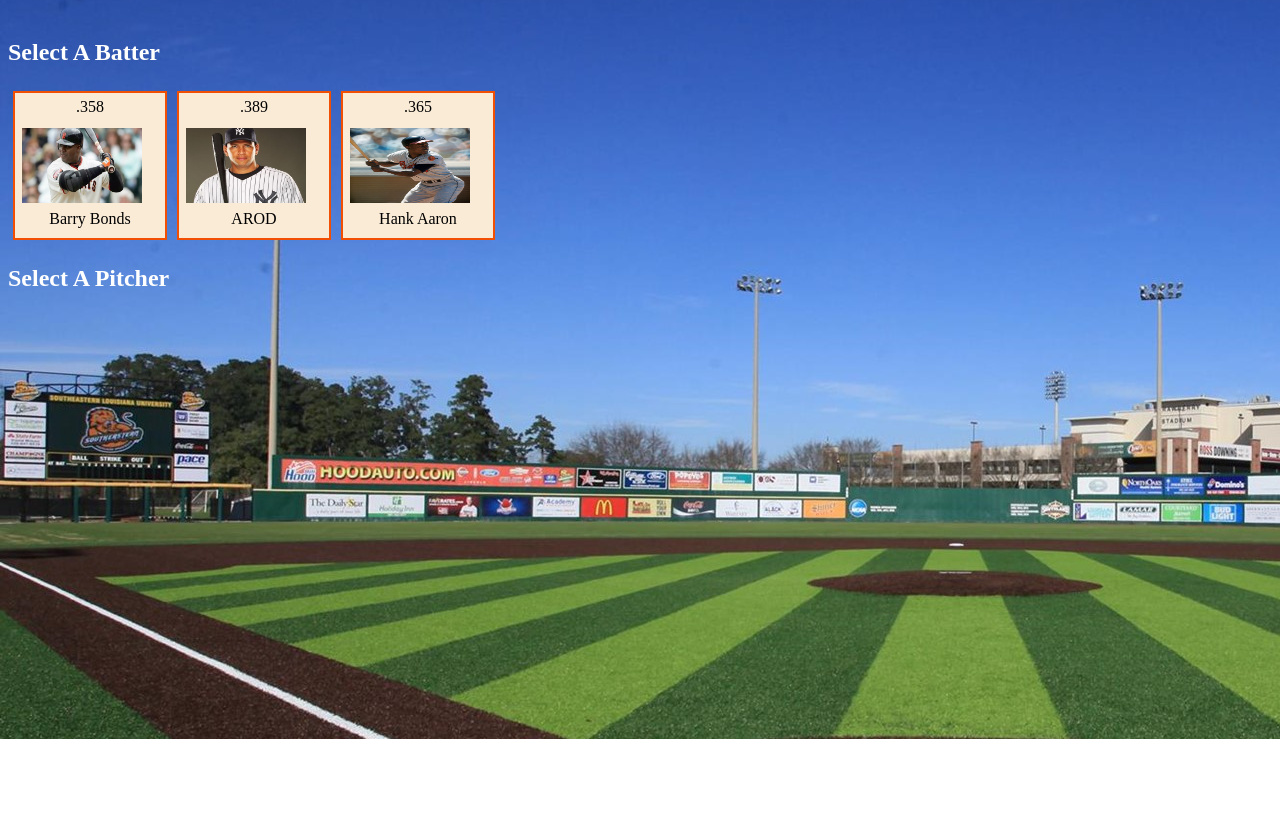
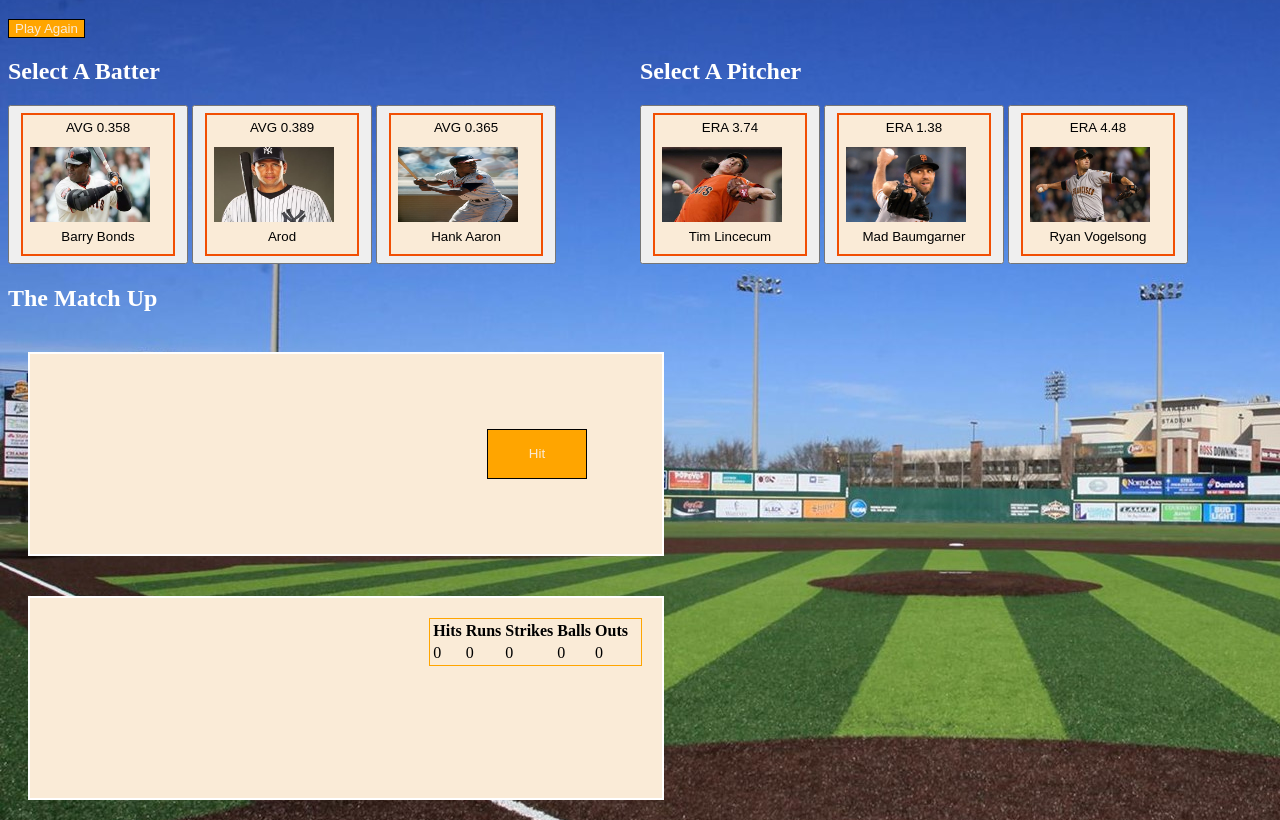
Before and after one commit to beccyv11/rpg_baseball, a plain HTML site: page index.html in a window 1280 px wide. Shown: the part 61-881 px from the top of the page. Before the commit the page ends 800 px from the top, so only its background shows below. Drawn offline with nearby package versions, Linux system fonts and the light colour scheme.

Commit message:
chnages to js and html to make game have randomization

```diff
--- a/assets/css/style.css
+++ b/assets/css/style.css
@@ -5,6 +5,12 @@
     display: table;
     clear: both;
   }
+
+.reset {
+   color: antiquewhite;
+    background-color: orange;
+    border: solid 1px black;
+}
 
 img {
     width: 120px;
@@ -43,10 +49,54 @@
 
 .column1 {
     float: left;
-    width: 100%;
+    width: 50%;
   }
 
 .column2 {
     float: left;
     width: 50%;
   }
+
+  #playfieldB {
+    width: 50%;
+    height: 200px;
+    border: 2px solid white;
+    float:left;
+    margin: 20px;
+    background-color: antiquewhite;
+    float: left;
+  }
+  #playfieldP {
+    width: 50%;
+    height: 200px;
+    border: 2px solid white;
+    float:left;
+    margin: 20px;
+    background-color: antiquewhite;
+    float: left;
+  }
+
+  #hit {
+    margin: 75px;
+    color: antiquewhite;
+    background-color: orange;
+    border: solid 1px black;
+    float: right;
+    height: 50px;
+    width: 100px;
+  }
+
+  h3 {
+      float: right;
+      margin: 15px;
+      font-size: 12px;
+      text-align: center;
+      padding-right: 20px;
+  }
+
+  table {
+      float: right;
+      margin: 20px;
+      padding-right: 10px;
+      border: solid 1px orange;
+  }
--- a/assets/javascript/game.js
+++ b/assets/javascript/game.js
@@ -0,0 +1,93 @@
+//On page load show all player choicese in intial position with starting desc and health
+
+
+$(document).ready(function(){
+    $(".char-b").html("<div class='char'><div class='health'>AVG 0.358</div><img src='././assets/images/barry.jpg'><div class='desc'>Barry Bonds</div></div>");
+    $(".char-a").html("<div class='char'><div class='health'>AVG 0.389</div><img src='././assets/images/arod.jpg'><div class='desc'>Arod</div></div>");
+    $(".char-h").html("<div class='char'><div class='health'>AVG 0.365</div><img src='././assets/images/hank.jpg'><div class='desc'>Hank Aaron</div></div>");
+    $(".char-t").html("<div class='char'><div class='health'>ERA 3.74</div><img src='././assets/images/tim.jpg'><div class='desc'>Tim Lincecum</div></div>");
+    $(".char-m").html("<div class='char'><div class='health'>ERA 1.38</div><img src='././assets/images/mad.jpg'><div class='desc'>Mad Baumgarner</div></div>");
+    $(".char-v").html("<div class='char'><div class='health'>ERA 4.48</div><img src='././assets/images/vog.jpg'><div class='desc'>Ryan Vogelsong</div></div>");
+    updateScoreboard();
+} );
+
+
+var hits=0
+var runs=0
+var strikes =0
+var balls=0
+var outs=0
+var play= "0"
+// Move Batter Character when Selected
+
+function moveButton(elem){
+    if( $(elem).parent().attr("class") == "choices" ){
+        $(elem).detach().appendTo('#playfieldB');
+        $(".choices").empty();
+    }
+    else{
+        $(elem).detach().appendTo('.choices');
+    }
+}
+
+
+// Move Pitcher Chaacter when selected
+function move(elem){
+    if( $(elem).parent().attr("class") == "opponent" ){
+        $(elem).detach().appendTo('#playfieldP');
+        $(".opponent").empty ();
+    }
+    else{
+        $(elem).detach().appendTo('.opponent');
+    }
+}
+
+function myLog(myMessage) {
+
+    console.log(myMessage)
+
+}
+
+//Update Score Board
+
+function updateScoreboard (){
+    $("#runs").text(runs);
+    $("#hits").text(hits);
+    $("#strikes").text(strikes);
+    $("#balls").text(balls);
+    $("#outs").text(outs);
+}
+
+// Start Match Up
+function scoreUpdate(){
+
+console.log("play="+play);
+
+switch (play.toString()) {
+    case "0":
+        hits++;
+        break
+    case "1":
+        runs++;
+        break
+    case "2":
+        strikes++
+        break
+    case "3":
+        balls++
+        break
+    default:
+        myLog("failed")
+}
+
+
+updateScoreboard();
+
+}
+
+$("#hit").on("click", function(){
+    var stats =[Math.floor(Math.random()*4)];
+    play = stats.toString();
+
+    scoreUpdate();
+})
--- a/index.html
+++ b/index.html
@@ -10,10 +10,11 @@
     <link rel="stylesheet" type="text/css" href="assets/css/style.css">
 
     <!--Link to javaScript-->
-    <script src="assets/javascript/game.js"></script>
+    <!-- <script src="assets/javascript/game.js"></script> -->
 
     <title>Baseball RPG Game</title>
     <h1>Baseball RPG Game</h1>
+    <button value="Refresh Page" onClick="window.location.reload()" class="reset">Play Again</button>
 </head>
 
 <body background="assets/images/background.jpg">
@@ -22,42 +23,79 @@
                 <h2 id="yourHitter">
                         Select A Batter
                 </h2>
-                <div class="char B">
-                    <div class="health">.358</div>
-                    <a target = "_blank" href="barry.jpg">
-                            <img src="assets/images/barry.jpg">
-                    </a>
-                    <div class="desc">Barry Bonds</div>
+            <div class="choices">
+            <button class="char-b" onclick="moveButton(this)" type="button">
+
+            </button>
+            <button class ="char-a" onclick="moveButton(this)" type="button">
+
+            </button>
+            <button class="char-h" onclick="moveButton(this)" type="button">
+
+            </button>
+            </div>
+            </div>
+            <div class="column1">
+                    <h2 id="yourPitcher">
+                            Select A Pitcher
+                    </h2>
+                <div class="opponent">
+                <button class="char-t" onclick="move(this)" type="button">
+
+                </button>
+                <button class ="char-m" onclick="move(this)" type="button">
+
+                </button>
+                <button class="char-v" onclick="move(this)" type="button">
+
+                </button>
                 </div>
-                <div class="char A">
-                        <div class="health">.389</div>
-                        <a target = "_blank" href="barry.jpg">
-                                <img src="assets/images/arod.jpg">
-                        </a>
-                        <div class="desc">AROD</div>
-                </div>
-                <div class="char H">
-                        <div class="health">.365</div>
-                        <a target = "_blank" href="barry.jpg">
-                                <img src="assets/images/hank.jpg">
-                        </a>
-                        <div class="desc">Hank Aaron</div>
-                </div>
+
             </div>
-            <div class="column1"></div>
-            <div class="column1"></div>
     </div>
     <div id="row2">
         <div class="column2">
-                <h2 id="yourPitcher">
-                        Select A Pitcher
-                </h2>
+
+                <h2>The Match Up</h2>
+
         </div>
-        <div class="column2"></div>
-        <div class="column2"></div>
+    </div>
+    <div id="row3">
+
+        <div class="column3">
+                <div id="playfieldB">
+                    <button id="hit">Hit</button>
+                </div>
+        </div>
+        <div class="column3">
+
+                <div id="playfieldP">
+                    <table id=score>
+                        <tr>
+                            <th>Hits</th>
+                            <th>Runs</th>
+                            <th>Strikes</th>
+                            <th>Balls</th>
+                            <th>Outs</th>
+                        </tr>
+                        <tr>
+                            <td id="hits"></td>
+                            <td id="runs"></td>
+                            <td id="strikes"></td>
+                            <td id="balls"></td>
+                            <td id="outs"></td>
+                        </tr>
+
+                    </table>
+                </div>
+        </div>
+
     </div>
 
-
+    <!--Link to Jquery Library-->
+    <script type="text/javascript" src="https://cdnjs.cloudflare.com/ajax/libs/jquery/3.2.1/jquery.min.js"></script>
+    <!--Link to javaScript-->
+    <script src="assets/javascript/game.js"></script>
 
 
 </body>
```
Also changed, not shown: assets/images/mad.jpg (added), assets/images/tim.jpg (added), assets/images/vog.jpg (added).
